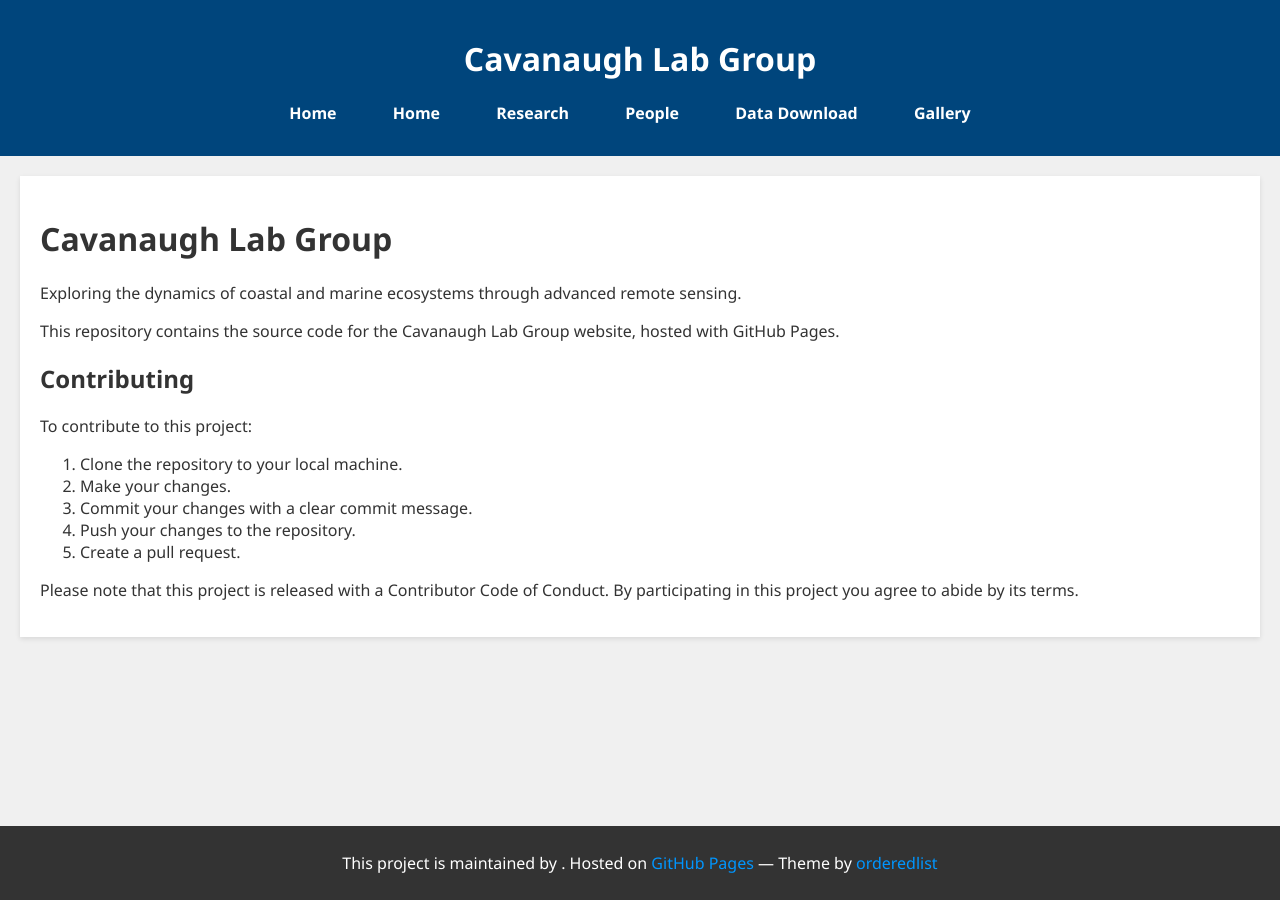
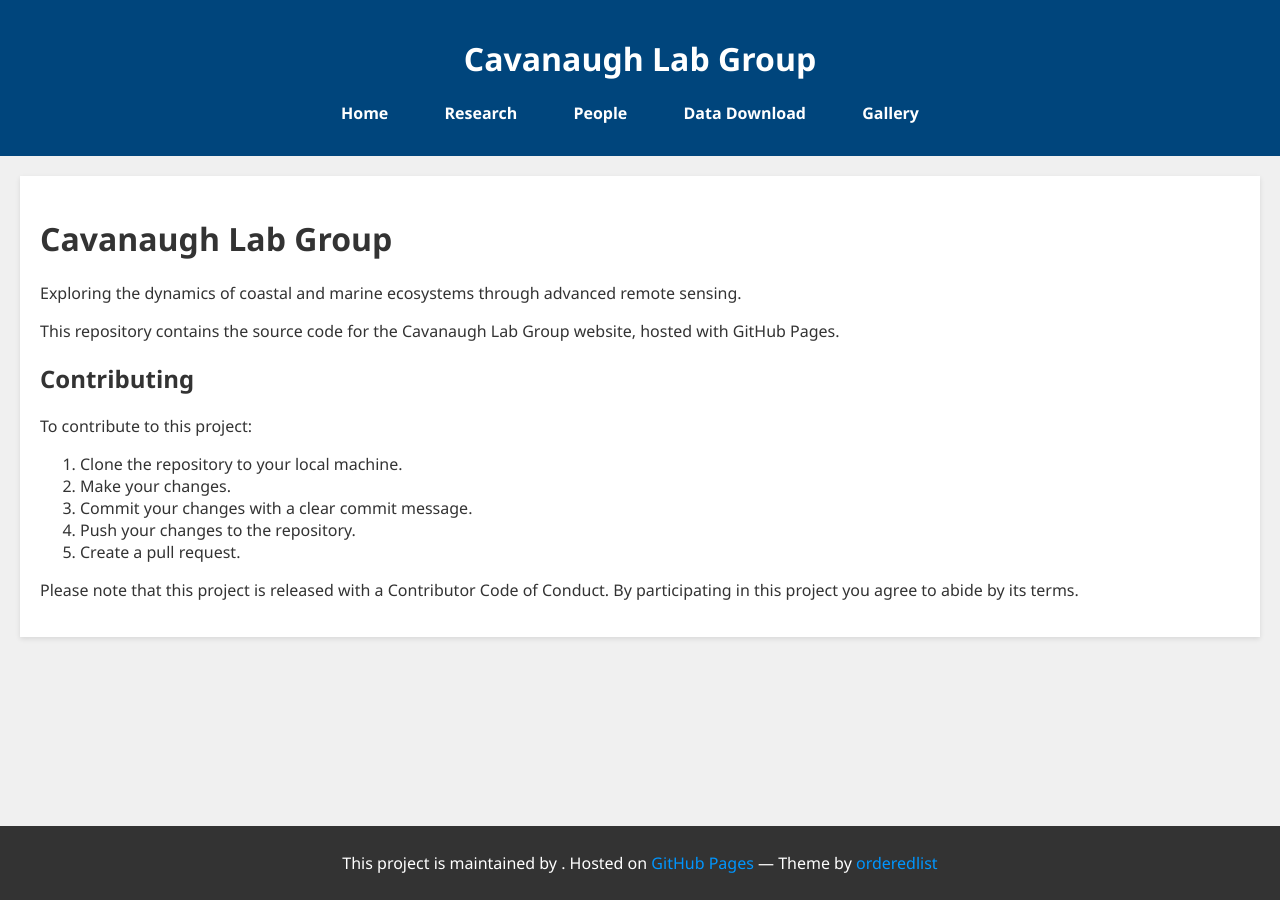
Before and after one commit to KelpBerberian/Cavanaugh-Lab-Group, a Jekyll site: the page built from README.md, in a window 1280 px wide. Built offline with Jekyll 4.4.1, drawn with Linux system fonts in a browser that asks for light colours; our own code applies the rules of GitHub Pages for plain Markdown files.

Commit message:
Update default.html

```diff
--- a/_layouts/default.html
+++ b/_layouts/default.html
@@ -5,7 +5,6 @@
   <meta name="viewport" content="width=device-width, initial-scale=1.0">
   <title>{{ page.title | default: site.title | default: "Default Title" }}</title>
   <link rel="stylesheet" href="{{ '/assets/css/style.css' | relative_url }}">
-  <!-- Include additional head elements here -->
 </head>
 <body>
   <header>
@@ -13,7 +12,6 @@
     <nav>
       <ul>
         <li><a href="{{ '/' | relative_url }}">Home</a></li>
-        <li><a href="{{ '/home.html' | relative_url }}">Home</a></li>
         <li><a href="{{ '/research.html' | relative_url }}">Research</a></li>
         <li><a href="{{ '/people.html' | relative_url }}">People</a></li>
         <li><a href="{{ '/data.html' | relative_url }}">Data Download</a></li>
```
